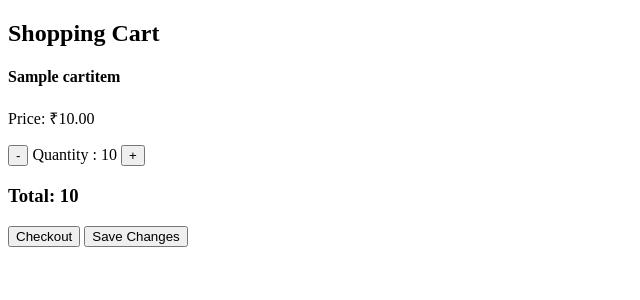
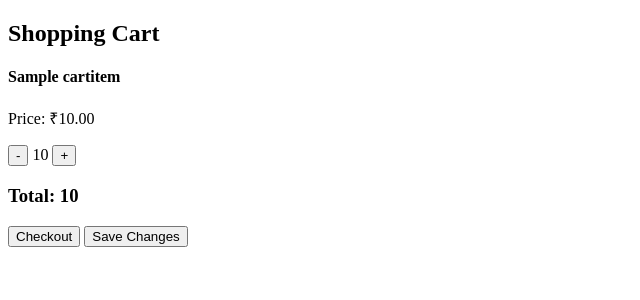
Before and after one commit to PavanNagesh/Vamuze, a Django app: template amuse/templates/cart.html in a window 1280 px wide. Shown: the top 300 px of the page, without its empty margins (0-640 px from the left). Run offline with Django 5.2, Linux system fonts and the light colour scheme; tables that the repository leaves empty hold one stand-in row (values such as "Sample post"); the template is opened without the code that fills it: values that come from a table or form of the project are taken from there, most other values are stand-ins (such as "Sample title", 1, 10 or a date in 2020).

Commit message:
Update cart.html

```diff
--- a/amuse/templates/cart.html
+++ b/amuse/templates/cart.html
@@ -17,7 +17,7 @@
                 <p>Price: ₹{{ item.price }}</p>
                 <div class="quantity-controls">
                     <button class="minus-btn" data-item="{{ item.item_name }}">-</button>
-                    <span class="ticket-count">Quantity : {{ item.quantity }}</span>
+                    <span class="ticket-count">{{ item.quantity }}</span>
                     <button class="plus-btn" data-item="{{ item.item_name }}">+</button>
                 </div>
             </div>
```
